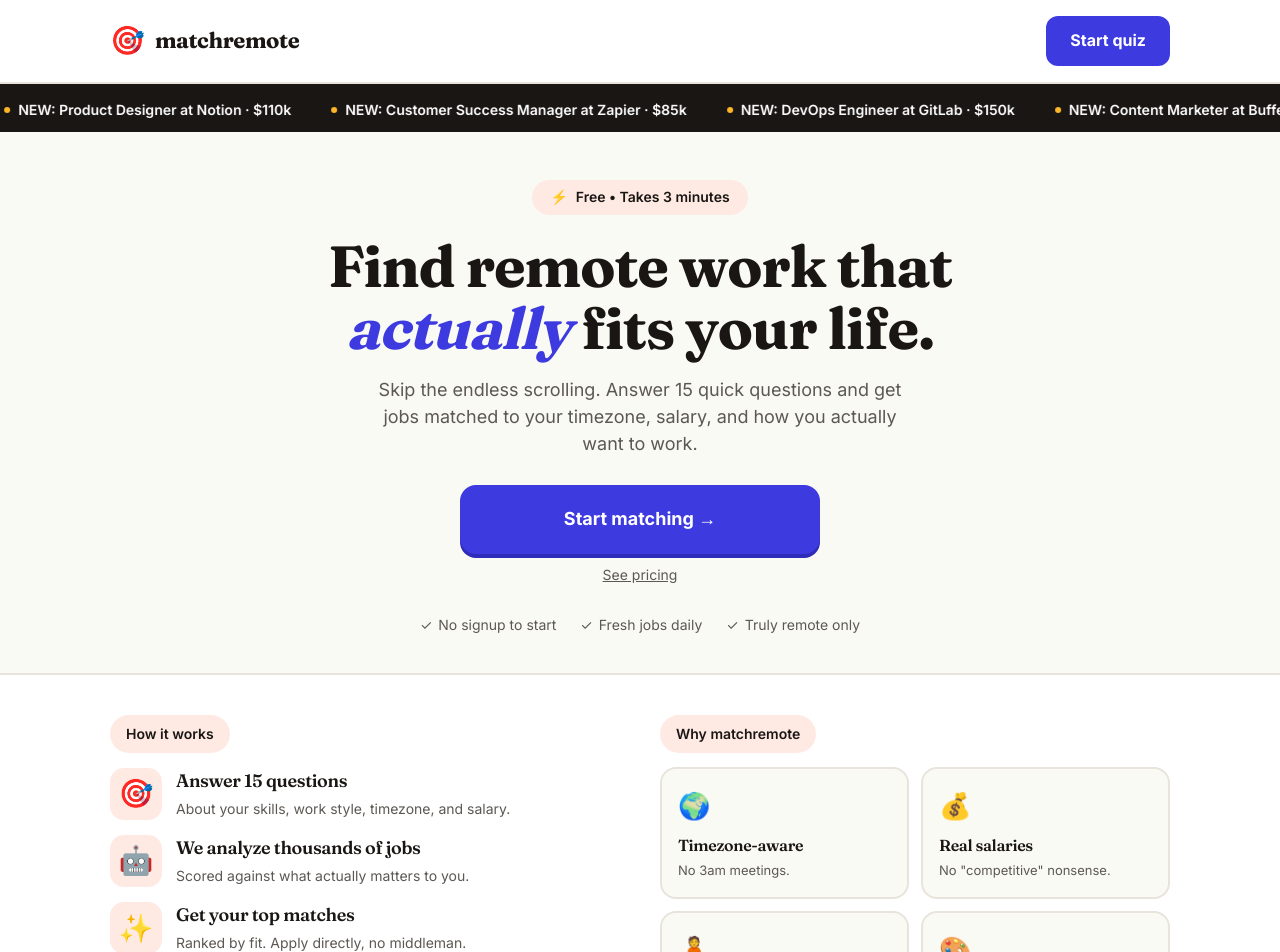
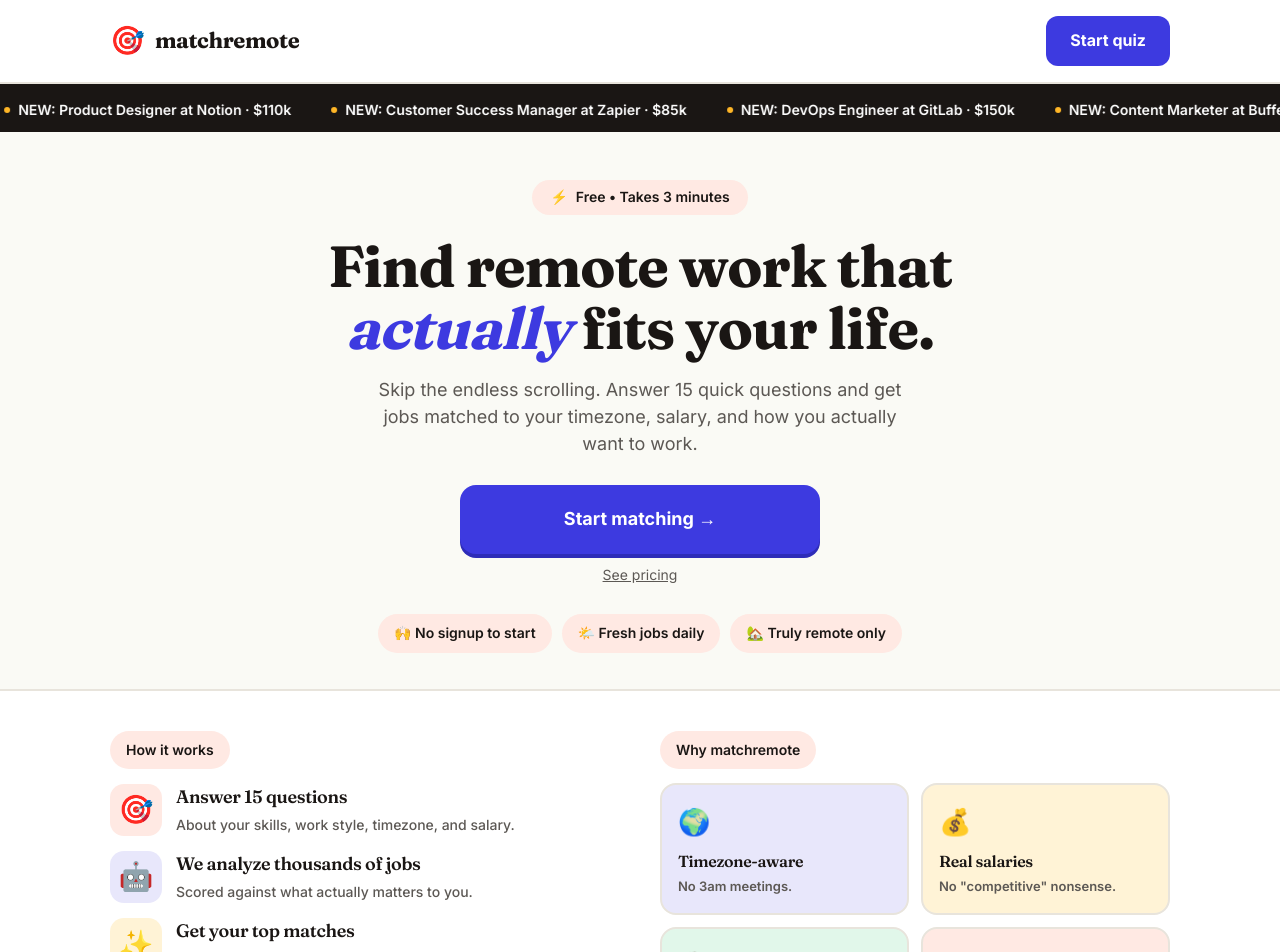
Before and after one commit to johanneskepp/matchremote.io, a Next.js app: page / in a window 1280 px wide. Shown: the top 952 px of the page. Built offline with nearby package versions, Linux system fonts and the light colour scheme.

Commit message:
Add color and personality to landing page micro copy and cards

```diff
--- a/app/globals.css
+++ b/app/globals.css
@@ -14,6 +14,10 @@
   --yellow-dark: #E89E15;
   --success: #22C55E;
   --border: #E8E4DC;
+  --tint-pink: #FFE9E3;
+  --tint-yellow: #FFF3D6;
+  --tint-indigo: #E8E7FB;
+  --tint-green: #E1F7EA;
 }
 
 * {
--- a/app/page.tsx
+++ b/app/page.tsx
@@ -88,16 +88,16 @@ export default function Home() {
           </div>
 
           {/* Trust indicators */}
-          <div style={{ marginTop: '28px', display: 'flex', gap: '24px', justifyContent: 'center', flexWrap: 'wrap' }}>
-            <div style={{ display: 'flex', alignItems: 'center', gap: '6px', fontSize: '14px', color: 'var(--ink-soft)' }}>
-              <span>✓</span> No signup to start
-            </div>
-            <div style={{ display: 'flex', alignItems: 'center', gap: '6px', fontSize: '14px', color: 'var(--ink-soft)' }}>
-              <span>✓</span> Fresh jobs daily
-            </div>
-            <div style={{ display: 'flex', alignItems: 'center', gap: '6px', fontSize: '14px', color: 'var(--ink-soft)' }}>
-              <span>✓</span> Truly remote only
-            </div>
+          <div style={{ marginTop: '28px', display: 'flex', gap: '10px', justifyContent: 'center', flexWrap: 'wrap' }}>
+            {[
+              { emoji: '🙌', text: 'No signup to start' },
+              { emoji: '🌤️', text: 'Fresh jobs daily' },
+              { emoji: '🏡', text: 'Truly remote only' },
+            ].map((item) => (
+              <span key={item.text} className="chip" style={{ fontSize: '14px' }}>
+                {item.emoji} {item.text}
+              </span>
+            ))}
           </div>
         </div>
       </section>
@@ -109,9 +109,9 @@ export default function Home() {
             <div className="chip" style={{ marginBottom: '14px' }}>How it works</div>
             <div style={{ display: 'flex', flexDirection: 'column', gap: '14px' }}>
               {[
-                { emoji: '🎯', title: 'Answer 15 questions', text: 'About your skills, work style, timezone, and salary.' },
-                { emoji: '🤖', title: 'We analyze thousands of jobs', text: 'Scored against what actually matters to you.' },
-                { emoji: '✨', title: 'Get your top matches', text: 'Ranked by fit. Apply directly, no middleman.' },
+                { emoji: '🎯', title: 'Answer 15 questions', text: 'About your skills, work style, timezone, and salary.', tint: 'var(--tint-pink)' },
+                { emoji: '🤖', title: 'We analyze thousands of jobs', text: 'Scored against what actually matters to you.', tint: 'var(--tint-indigo)' },
+                { emoji: '✨', title: 'Get your top matches', text: 'Ranked by fit. Apply directly, no middleman.', tint: 'var(--tint-yellow)' },
               ].map((step, i) => (
                 <div key={i} style={{ display: 'flex', gap: '14px', alignItems: 'center' }}>
                   <div style={{
@@ -122,12 +122,12 @@ export default function Home() {
                     display: 'flex',
                     alignItems: 'center',
                     justifyContent: 'center',
-                    background: 'var(--bg-warm)',
+                    background: step.tint,
                     borderRadius: '14px',
                   }}>{step.emoji}</div>
                   <div>
                     <h3 className="font-display" style={{ fontSize: '18px', marginBottom: '2px' }}>{step.title}</h3>
-                    <p style={{ color: 'var(--ink-soft)', margin: 0, fontSize: '14px' }}>{step.text}</p>
+                    <p style={{ color: 'var(--ink-soft)', margin: 0, fontSize: '14px', fontWeight: 500 }}>{step.text}</p>
                   </div>
                 </div>
               ))}
@@ -138,15 +138,15 @@ export default function Home() {
             <div className="chip" style={{ marginBottom: '14px' }}>Why matchremote</div>
             <div style={{ display: 'grid', gridTemplateColumns: 'repeat(2, 1fr)', gap: '12px' }}>
               {[
-                { emoji: '🌍', title: 'Timezone-aware', text: 'No 3am meetings.' },
-                { emoji: '💰', title: 'Real salaries', text: 'No "competitive" nonsense.' },
-                { emoji: '🧘', title: 'Async-first', text: 'Respects deep work.' },
-                { emoji: '🎨', title: 'Beyond keywords', text: 'Matched on values, too.' },
+                { emoji: '🌍', title: 'Timezone-aware', text: 'No 3am meetings.', tint: 'var(--tint-indigo)' },
+                { emoji: '💰', title: 'Real salaries', text: 'No "competitive" nonsense.', tint: 'var(--tint-yellow)' },
+                { emoji: '🧘', title: 'Async-first', text: 'Respects deep work.', tint: 'var(--tint-green)' },
+                { emoji: '🎨', title: 'Beyond keywords', text: 'Matched on values, too.', tint: 'var(--tint-pink)' },
               ].map((feat, i) => (
-                <div key={i} style={{ padding: '16px', background: 'var(--bg)', border: '2px solid var(--border)', borderRadius: '16px' }}>
+                <div key={i} style={{ padding: '16px', background: feat.tint, border: '2px solid var(--border)', borderRadius: '16px' }}>
                   <div style={{ fontSize: '26px', marginBottom: '6px' }}>{feat.emoji}</div>
                   <h3 className="font-display" style={{ fontSize: '16px', marginBottom: '2px' }}>{feat.title}</h3>
-                  <p style={{ color: 'var(--ink-soft)', margin: 0, fontSize: '13px' }}>{feat.text}</p>
+                  <p style={{ color: 'var(--ink-soft)', margin: 0, fontSize: '13px', fontWeight: 600 }}>{feat.text}</p>
                 </div>
               ))}
             </div>
```
